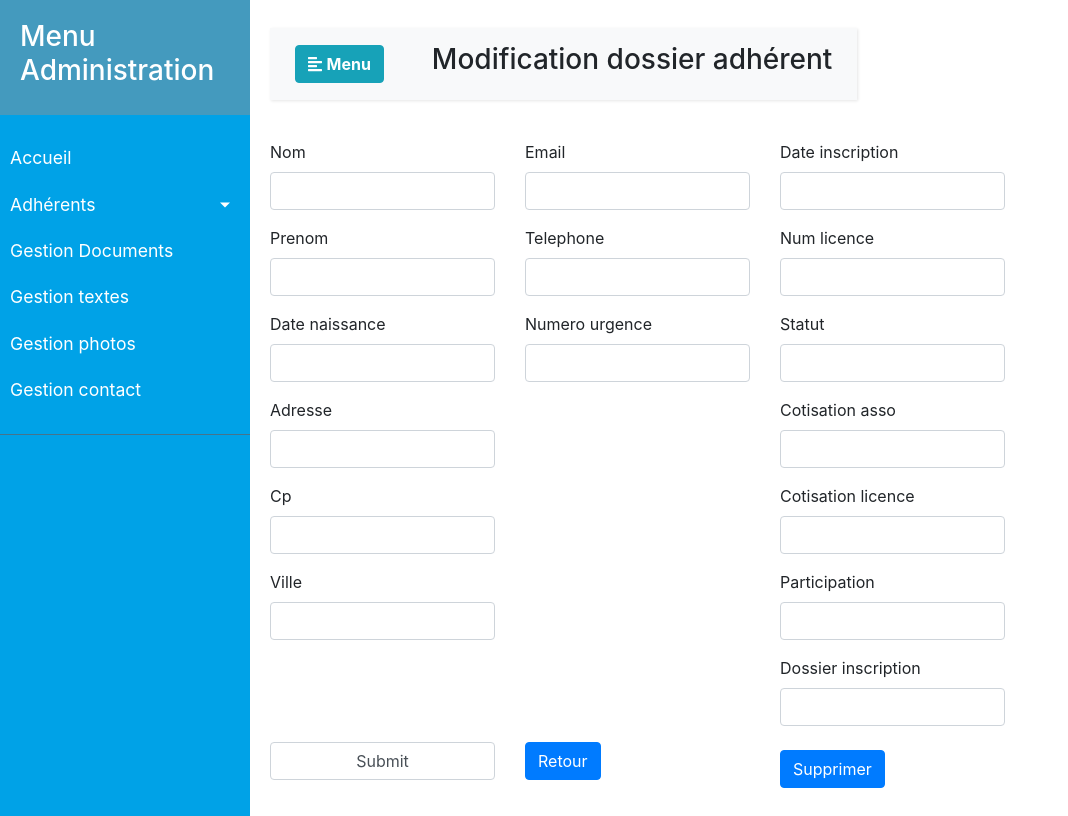
After one commit to DaliHK/RaseteursMiramas, a Symfony app: template templates/Adminadherent/edit.html.twig in a window 1280 px wide. The commit adds this page. Shown: the whole page, without its empty margins (0-1068 px from the left). Run offline with Twig, Linux system fonts and the light colour scheme; the template is opened without the code that fills it, so the values that code supplies are empty; form fields are guessed from the names that the template uses; some libraries are stand-ins or nearby versions.

Commit message:
travail sur l'edit du dossier adherent

```diff
--- /dev/null
+++ b/templates/Adminadherent/_form.html.twig
@@ -0,0 +1,4 @@
+{{ form_start(form) }}
+    {{ form_widget(form) }}
+    <button class="btn btn-primary">{{ button_label|default('Enregistrer') }}</button>
+{{ form_end(form) }}
--- /dev/null
+++ b/templates/Adminadherent/edit.html.twig
@@ -0,0 +1,67 @@
+{% extends 'baseAdmin.html.twig' %}
+
+{% block title %}Edit Adherent{% endblock %}
+
+{% block body %}
+    <h1></h1>
+    {% block content %}
+
+    <!-- We'll fill this with dummy content -->
+    <nav class="navbar navbar-expand-lg navbar-light bg-light navbar-text">
+        <div class="container">
+            <button type="button" id="sidebarCollapse" class="btn btn-info">
+                <i class="fas fa-align-left"></i>
+                <span>Menu</span>
+            </button>
+        <h3 class="ml-5"> Modification dossier adhérent {{ adherent.nom }} {{ adherent.prenom }}</h3>
+        </div>
+    </nav>
+    {% endblock %}
+
+<div class="row">
+    <div class="col-sm-3">
+    {{form_start(form)}}
+        {{ form_row(form.nom) }}
+        {{ form_row(form.prenom) }}
+        {{ form_row(form.dateNaissance)}}
+        {{ form_row(form.adresse)}}
+        {{ form_row(form.cp)}}
+        {{ form_row(form.ville)}}
+
+    </div>
+     <div class="col-sm-3">
+        {{ form_row(form.email) }}
+        {{ form_row(form.telephone) }}
+        {{ form_row(form.numeroUrgence)}}
+    </div>
+     <div class="col-sm-3" >
+        {{ form_row(form.dateInscription)}}
+        {{ form_row(form.numLicence) }}
+        {{ form_row(form.statut) }}
+        {{ form_row(form.cotisationAsso) }}
+        {{ form_row(form.cotisationLicence) }}
+        {{ form_row(form.participation)}}
+        {{ form_row(form.dossierInscription)}}
+
+    </div>
+
+
+</div>
+    <div class="row">
+    <div class="col-sm-3">
+     {{ form_row(form.submit)}}
+     {{form_end(form)}}
+
+     </div>
+     <div class="col-sm-3">
+    <a href="{{ path('adherent_index') }} " class="btn btn-primary">Retour</a>
+     </div>
+     <div class="col-sm-3">
+      {{ include('Adminadherent/_delete_form.html.twig') }}
+     </div>
+
+
+    </div>
+</div>
+
+{% endblock %}
--- a/templates/adherent/index.html.twig
+++ b/templates/Adminadherent/index.html.twig
@@ -54,10 +54,10 @@
                 <td>{{ adherent.dateInscription ? adherent.dateInscription | date('d/m/Y') }}</td>
                 <td>{{ adherent.email }}</td>
                 <td>{{ adherent.telephone }}</td>
-                <td>{{ adherent.numLicence }}</td>
+                <td>{{ adherent.numeroUrgence }}</td>
                 <td>{{ adherent.statut }}</td>
-                <td>{{ adherent.cotisationAsso ? 'Yes' : 'No' }}</td>
-                <td>{{ adherent.cotisationLicence ? 'Yes' : 'No' }}</td>
+                <td>{{ adherent.cotisationAsso ? 'payée' : 'Non payé' }}</td>
+                <td>{{ adherent.cotisationLicence ? 'Payée' : 'Non payé' }}</td>
                 <td>{{ adherent.numLicence }}</td>
                 <td>
                     <a href="{{ path('adherent_show', {'id': adherent.id}) }}" class="btn btn-primary mt-2">Voir</a>
--- a/templates/adherent/new.html.twig
+++ b/templates/Adminadherent/new.html.twig
@@ -18,7 +18,7 @@
 {% endblock %}
 
 
-    {{ include('adherent/_form.html.twig') }}
+    {{ include('Adminadherent/_form.html.twig') }}
 
     <a href="{{ path('adherent_index') }} "class="btn btn-primary mt-2"  >back to list</a>
 {% endblock %}
--- a/templates/adherent/show.html.twig
+++ b/templates/Adminadherent/show.html.twig
@@ -150,7 +150,7 @@
         <a href="{{ path('adherent_edit', {'id': adherent.id}) }}" class="btn btn-primary">Modifier</a>
     </div>
     <div class="row mb-2">
-        {{ include('adherent/_delete_form.html.twig') }}
+        {{ include('Adminadherent/_delete_form.html.twig') }}
     </div>
     <div class="row mb-2">
         <a href="{{ path('adherent_index') }}" class="btn btn-primary">Retour liste Adhérents</a>
--- a/templates/adherent/_form.html.twig
+++ /dev/null
@@ -1,4 +0,0 @@
-{{ form_start(form) }}
-    {{ form_widget(form) }}
-    <button class="btn btn-primary">{{ button_label|default('Save') }}</button>
-{{ form_end(form) }}
```
Also changed, not shown: src/Controller/AdminAdherentController.php (renamed from src/Controller/AdherentController.php, +10 -8 lines), src/Form/AdherentType.php (+8 -4 lines), templates/adherent/edit.html.twig (deleted, +0 -27 lines), templates/Adminadherent/_delete_form.html.twig (renamed from templates/adherent/_delete_form.html.twig), 1 other file.
